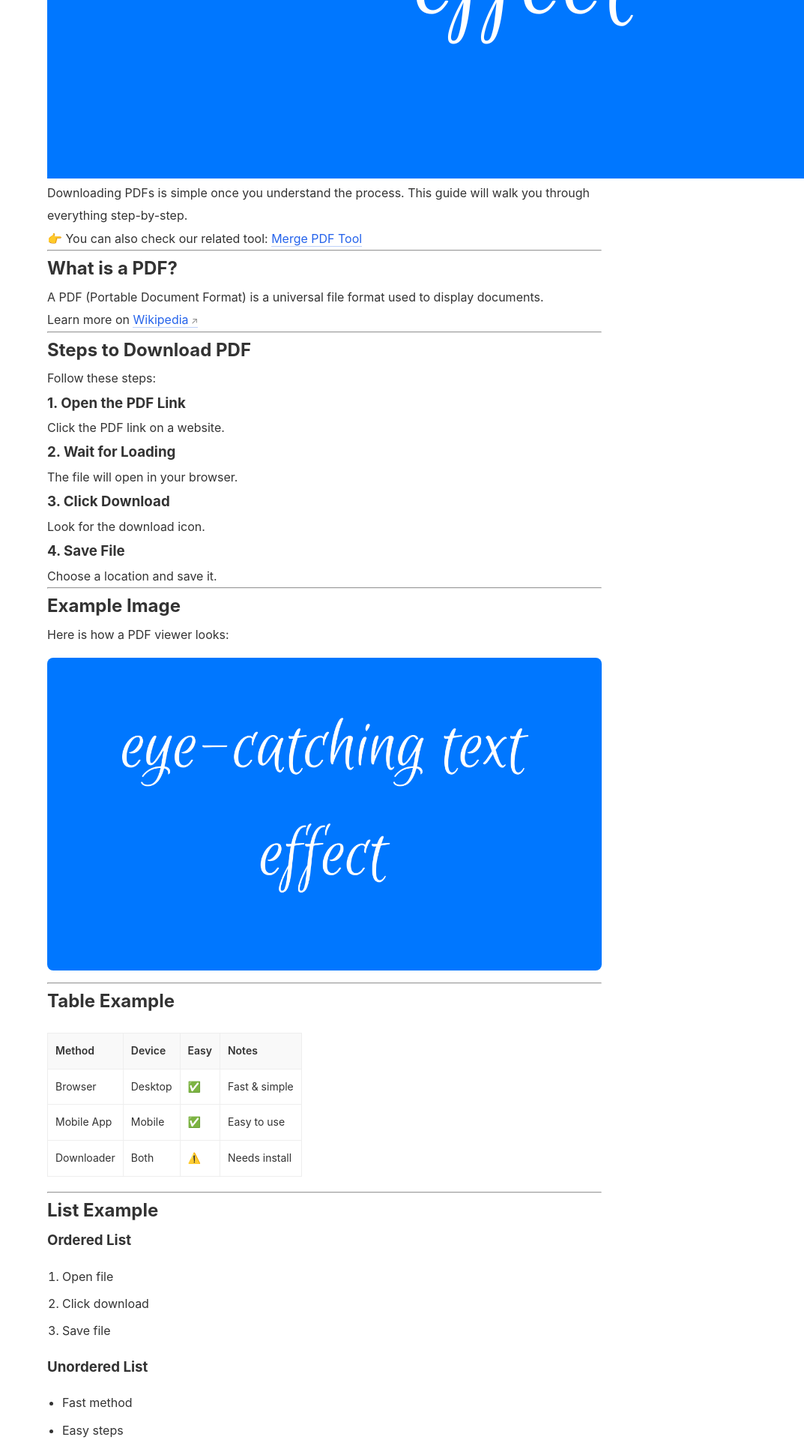
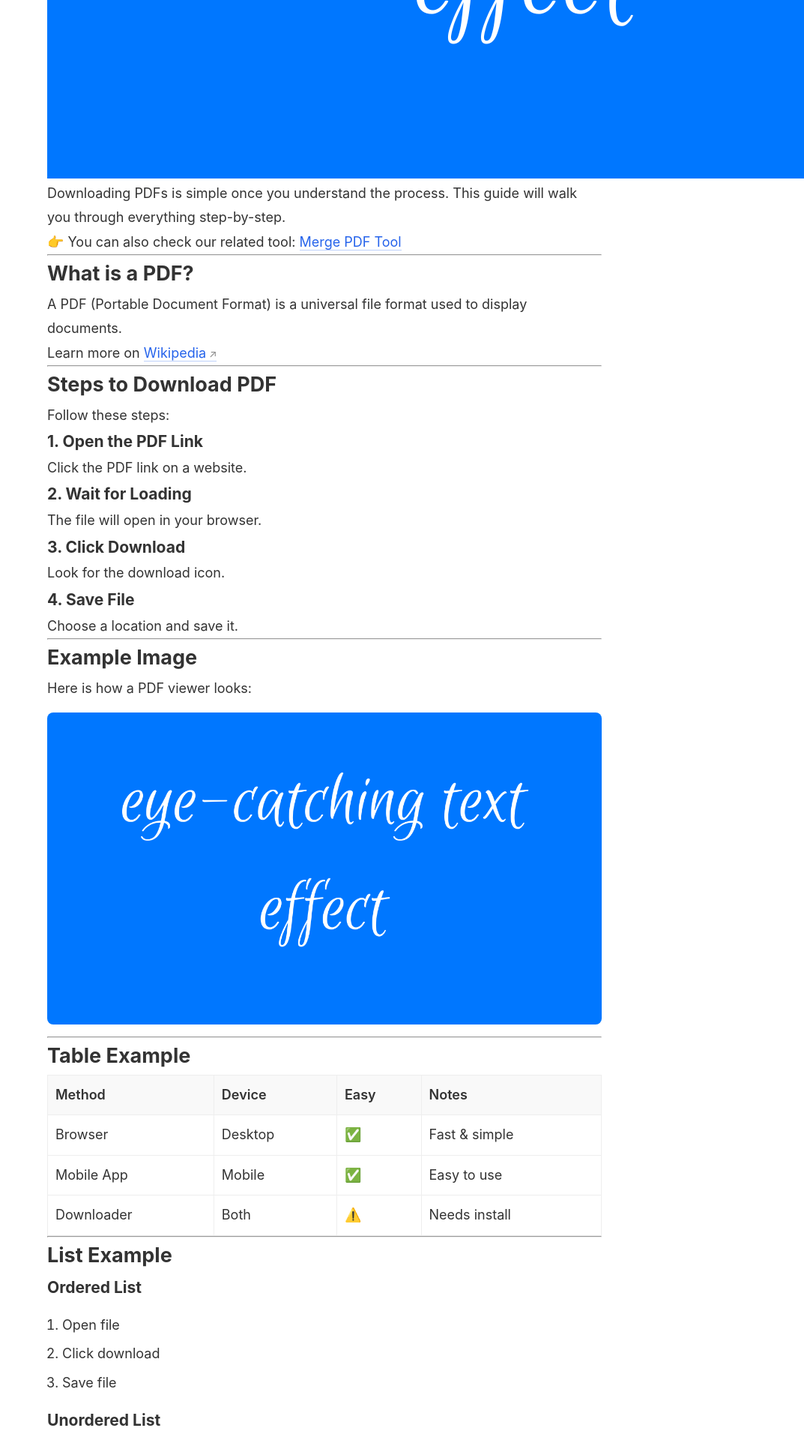
Before and after one commit to rforrupesh/pdf, a Jekyll site: the page built from _posts/2026-04-28-how-to-download-pdf.md, in a window 1280 px wide. Shown: the part 651-2571 px from the top of the page at 75% size, without its empty margins (207-1280 px from the left). Built offline with Jekyll 4.4.1, drawn with Linux system fonts in a browser that asks for light colours.

Commit message:
Update style.css

```diff
--- a/assets/css/style.css
+++ b/assets/css/style.css
@@ -209,8 +209,8 @@ nav {
    CONTENT BASE
 ========================= */
 .post-content {
-  font-size: 16px;
-  line-height: 1.9;
+  font-size: clamp(15px, 1.5vw, 18px);
+  line-height: 1.8;
   color: #333;
   word-wrap: break-word;
 }
@@ -222,16 +222,17 @@ nav {
   color: #2563eb;
   text-decoration: none;
   border-bottom: 1px solid rgba(37, 99, 235, 0.3);
+  transition: all 0.2s ease;
 }
 
 .post-content a:hover {
   border-bottom-color: #2563eb;
 }
 
-/* External link icon (optional) */
+/* External link icon */
 .post-content a[href^="http"]::after {
   content: " ↗";
-  font-size: 12px;
+  font-size: 0.75em;
   color: #888;
 }
 
@@ -247,13 +248,17 @@ nav {
 }
 
 /* =========================
-   TABLE
+   TABLE (Improved)
 ========================= */
+.post-content .table-wrapper {
+  overflow-x: auto;
+  margin: 20px 0;
+}
+
 .post-content table {
   width: 100%;
   border-collapse: collapse;
-  margin: 20px 0;
-  font-size: 14px;
+  min-width: 500px; /* prevents squishing */
 }
 
 .post-content th,
@@ -266,12 +271,6 @@ nav {
 .post-content th {
   background: #f9f9f9;
   font-weight: 600;
-}
-
-/* Responsive table scroll */
-.post-content table {
-  display: block;
-  overflow-x: auto;
 }
 
 /* =========================
@@ -297,7 +296,7 @@ nav {
   border-radius: 8px;
   overflow-x: auto;
   margin: 20px 0;
-  font-size: 13px;
+  font-size: clamp(12px, 1.2vw, 14px);
 }
 
 .post-content code {
@@ -313,33 +312,50 @@ nav {
 }
 
 /* =========================
-   VIDEO / IFRAME
+   VIDEO / IFRAME (Responsive Fix)
 ========================= */
-.post-content iframe {
+.post-content .video-wrapper {
+  position: relative;
   width: 100%;
-  height: 400px;
+  padding-top: 56.25%; /* 16:9 ratio */
+  margin: 20px 0;
+}
+
+.post-content .video-wrapper iframe {
+  position: absolute;
+  top: 0;
+  left: 0;
+  width: 100%;
+  height: 100%;
+  border: 0;
   border-radius: 8px;
-  margin: 20px 0;
 }
 
 /* =========================
    MOBILE RESPONSIVE
 ========================= */
-@media (max-width: 600px) {
+@media (max-width: 768px) {
+  .post-content {
+    line-height: 1.7;
+  }
+
+  .post-content ul,
+  .post-content ol {
+    padding-left: 18px;
+  }
+}
+
+@media (max-width: 480px) {
   .post-content {
     font-size: 15px;
-    line-height: 1.8;
-  }
-
-  .post-content iframe {
-    height: 220px;
-  }
-
-  .post-content table {
-    font-size: 13px;
   }
 
   .post-content pre {
-    font-size: 12px;
+    padding: 10px;
+  }
+
+  .post-content th,
+  .post-content td {
+    padding: 8px;
   }
 }
```
